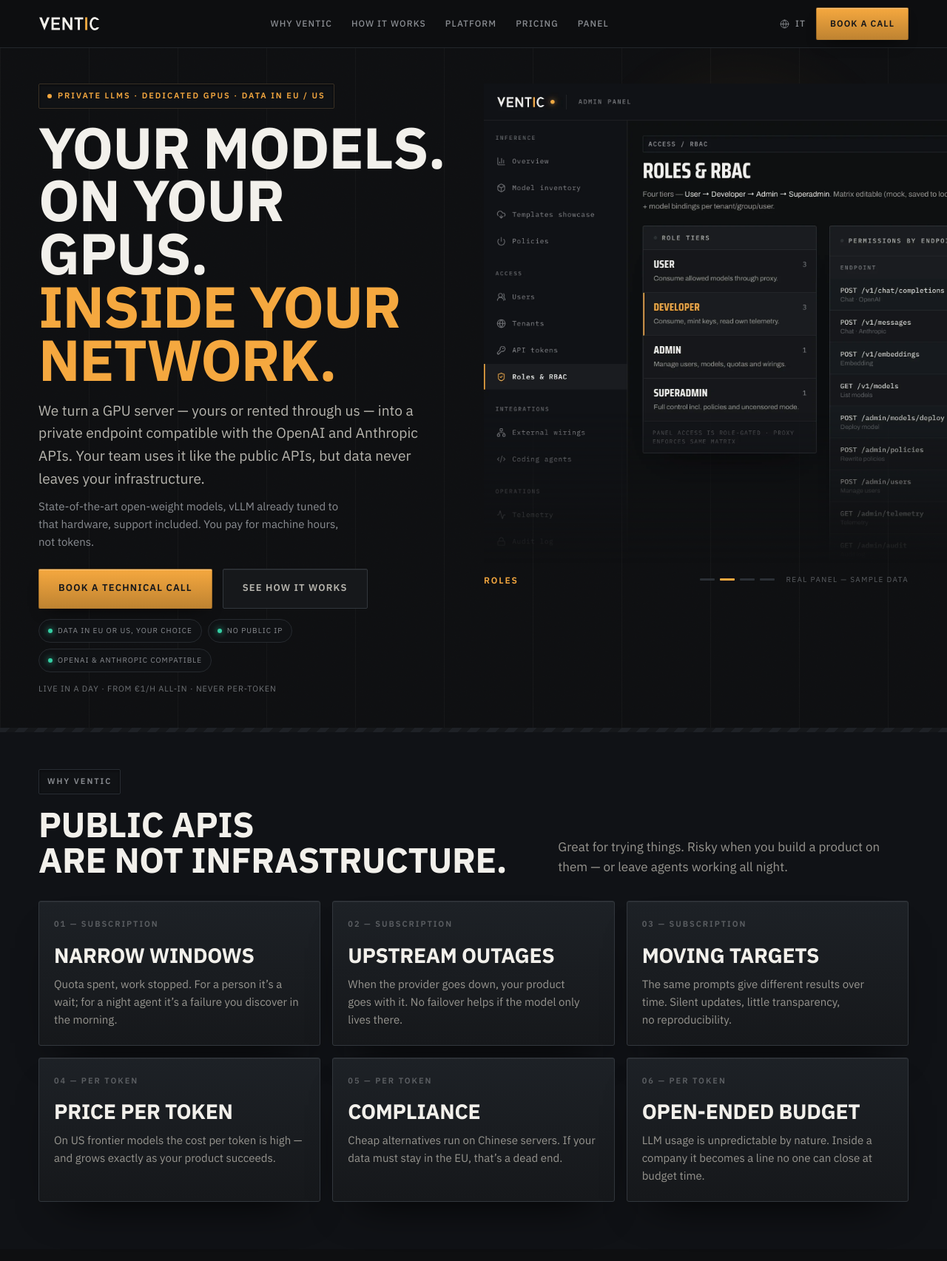
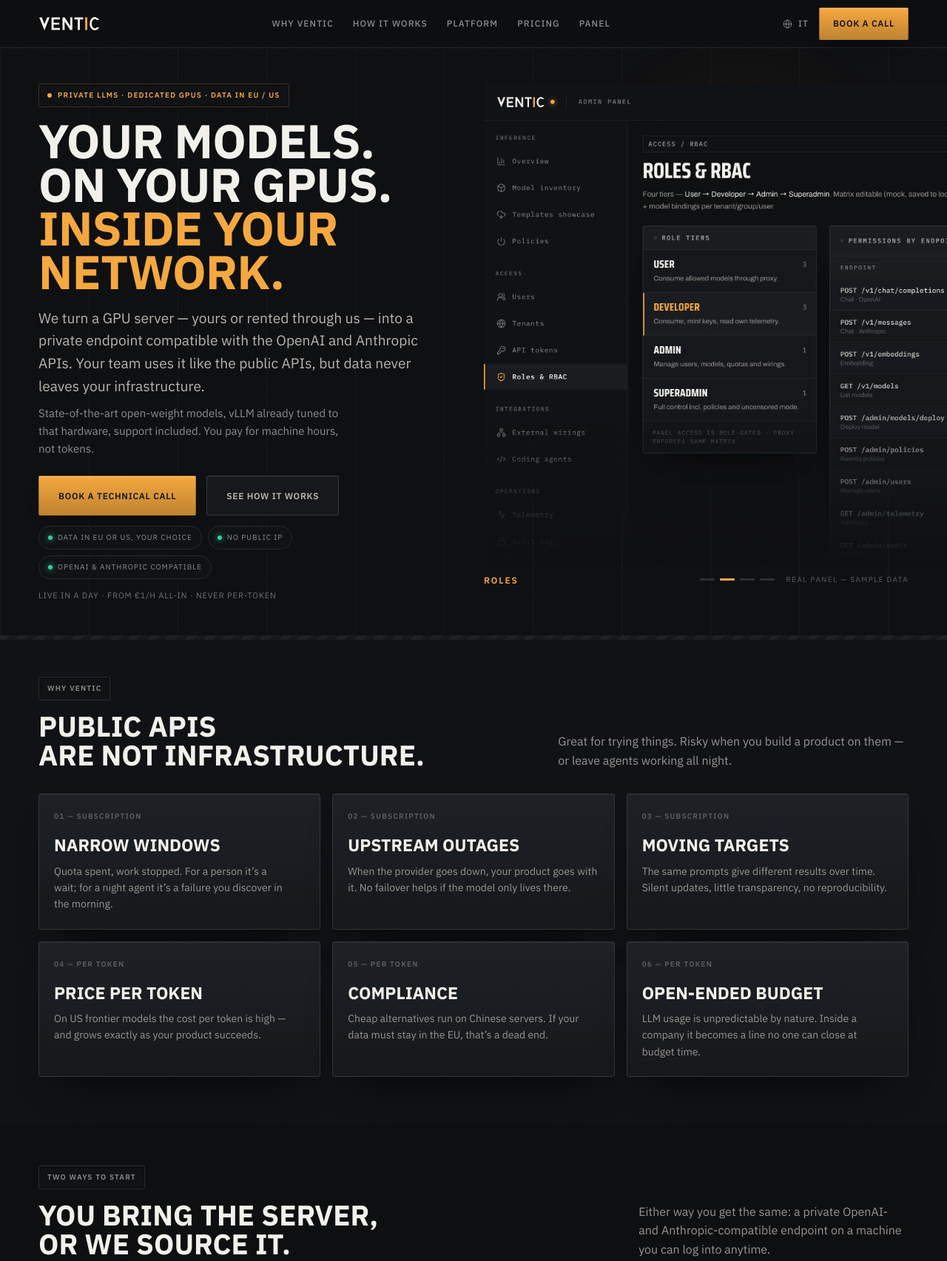
Before and after one commit to alexpacio/ventic-website, an Astro site: page /en in a window 1280 px wide. Shown: the top 1705 px of the page at 74% size. Built offline with nearby package versions, Linux system fonts and the light colour scheme; Astro itself is replaced by a stand-in of ours.

Commit message:
style: riduci scala font e tracking meno giocoso
- h1 86->68, h2-big 62->52, h2 50->40, h3 34->28, card-title 30->24
- lead 20->18, body 17->16, cell-t 19->17, cell-b 15->14
- plate/idx 11/0.18em->10/0.12em, btn/arrowlink 13/0.09em->12/0.06em
- headings tracking -0.01em->0, weight 800->700

```diff
--- a/src/styles/global.css
+++ b/src/styles/global.css
@@ -69,7 +69,7 @@ h1, h2, h3, h4 {
   font-family: var(--display);
   font-weight: 700;
   text-transform: uppercase;
-  letter-spacing: -0.01em;
+  letter-spacing: 0;
   color: var(--fg-strong);
 }
 
@@ -95,22 +95,22 @@ img, svg { max-width: 100%; }
 
 /* ── type ──────────────────────────────────────────────────── */
 
-.h1 { font-size: clamp(44px, 6.1vw, 86px); font-weight: 800; line-height: 0.92; letter-spacing: -0.015em; }
-.h2 { font-size: clamp(32px, 3.7vw, 50px); line-height: 1.02; }
-.h2-big { font-size: clamp(36px, 4.5vw, 62px); font-weight: 800; line-height: 0.98; letter-spacing: -0.015em; }
-.h3 { font-size: clamp(26px, 2.5vw, 34px); line-height: 1.06; }
-.card-title { font-family: var(--display); font-size: clamp(24px, 2.2vw, 30px); font-weight: 700; line-height: 1.05; text-transform: uppercase; color: var(--fg-strong); }
+.h1 { font-size: clamp(38px, 5vw, 68px); font-weight: 700; line-height: 0.92; letter-spacing: -0.01em; }
+.h2 { font-size: clamp(28px, 3vw, 40px); line-height: 1.02; }
+.h2-big { font-size: clamp(32px, 3.6vw, 52px); font-weight: 700; line-height: 0.98; letter-spacing: -0.01em; }
+.h3 { font-size: clamp(22px, 2vw, 28px); line-height: 1.06; }
+.card-title { font-family: var(--display); font-size: clamp(20px, 1.8vw, 24px); font-weight: 700; line-height: 1.05; text-transform: uppercase; color: var(--fg-strong); }
 .price { font-family: var(--mono); font-weight: 500; color: var(--fg-strong); font-variant-numeric: tabular-nums; line-height: 1; }
 
-.lead { font-size: clamp(17px, 1.4vw, 20px); line-height: 1.58; color: var(--fg-dim); }
-.body { font-size: 17px; line-height: 1.6; color: var(--fg-mid); }
+.lead { font-size: clamp(16px, 1.2vw, 18px); line-height: 1.58; color: var(--fg-dim); }
+.body { font-size: 16px; line-height: 1.6; color: var(--fg-mid); }
 .mono { font-family: var(--mono); }
 .num { font-variant-numeric: tabular-nums; }
 
-.cell-t { font-size: 19px; font-weight: 600; line-height: 1.3; color: var(--fg-strong); letter-spacing: -0.005em; }
-.cell-b { font-size: 15px; line-height: 1.6; color: var(--fg-mid); }
+.cell-t { font-size: 17px; font-weight: 600; line-height: 1.3; color: var(--fg-strong); letter-spacing: 0; }
+.cell-b { font-size: 14px; line-height: 1.6; color: var(--fg-mid); }
 
-.idx { font-family: var(--mono); font-size: 11px; font-weight: 600; letter-spacing: 0.18em; color: var(--fg-ghost); }
+.idx { font-family: var(--mono); font-size: 10px; font-weight: 600; letter-spacing: 0.12em; color: var(--fg-ghost); }
 
 /* ── machine chrome ────────────────────────────────────────── */
 
@@ -140,7 +140,7 @@ img, svg { max-width: 100%; }
 .plate {
   display: inline-flex; align-items: center; gap: 8px;
   font-family: var(--mono);
-  font-size: 11px; font-weight: 600; letter-spacing: 0.18em; text-transform: uppercase;
+  font-size: 10px; font-weight: 600; letter-spacing: 0.12em; text-transform: uppercase;
   color: var(--fg-mute);
   background: var(--sunk);
   border: 1px solid #282d33;
@@ -178,7 +178,7 @@ img, svg { max-width: 100%; }
   display: inline-flex; align-items: center; justify-content: center; gap: 10px;
   height: 54px; padding: 0 26px; border-radius: 2px;
   font-family: var(--mono);
-  font-size: 13px; font-weight: 600; letter-spacing: 0.09em; text-transform: uppercase;
+  font-size: 12px; font-weight: 600; letter-spacing: 0.06em; text-transform: uppercase;
   white-space: nowrap; cursor: pointer;
   transition: filter .16s ease, border-color .16s ease, color .16s ease;
 }
@@ -201,7 +201,7 @@ img, svg { max-width: 100%; }
 .arrowlink {
   display: inline-flex; align-items: center; gap: 10px;
   font-family: var(--mono);
-  font-size: 13px; font-weight: 600; letter-spacing: 0.09em; text-transform: uppercase;
+  font-size: 12px; font-weight: 600; letter-spacing: 0.06em; text-transform: uppercase;
   color: var(--accent);
 }
 
```
